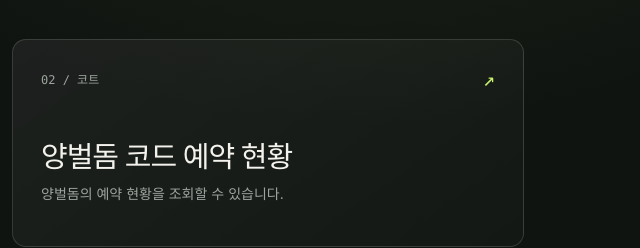
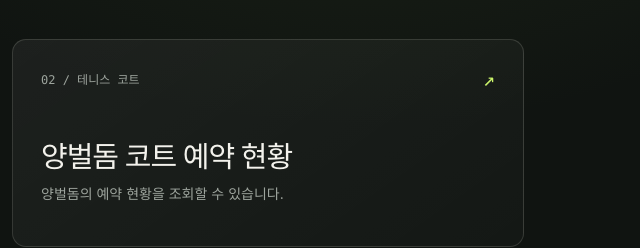
Before and after one commit to dnrep00/source, a website: page index.html in a window 1280 px wide. Shown: the part 395-643 px from the top of the page, 636-1276 px from the left. Drawn offline with Linux system fonts and the light colour scheme.

Commit message:
Update index.html

```diff
--- a/index.html
+++ b/index.html
@@ -78,8 +78,8 @@
         <p>CGV 극장의 상영 스케줄을 조회할 수 있습니다.</p>
       </a>
       <a class="card" href="https://dnrep.dothome.co.kr/yangbeol-courts">
-        <div class="card-top"><span>02 / 코트</span><span class="arrow" aria-hidden="true">↗</span></div>
-        <h2>양벌돔 코드 예약 현황</h2>
+        <div class="card-top"><span>02 / 테니스 코트</span><span class="arrow" aria-hidden="true">↗</span></div>
+        <h2>양벌돔 코트 예약 현황</h2>
         <p>양벌돔의 예약 현황을 조회할 수 있습니다.</p>
       </a>
     </nav>
```
